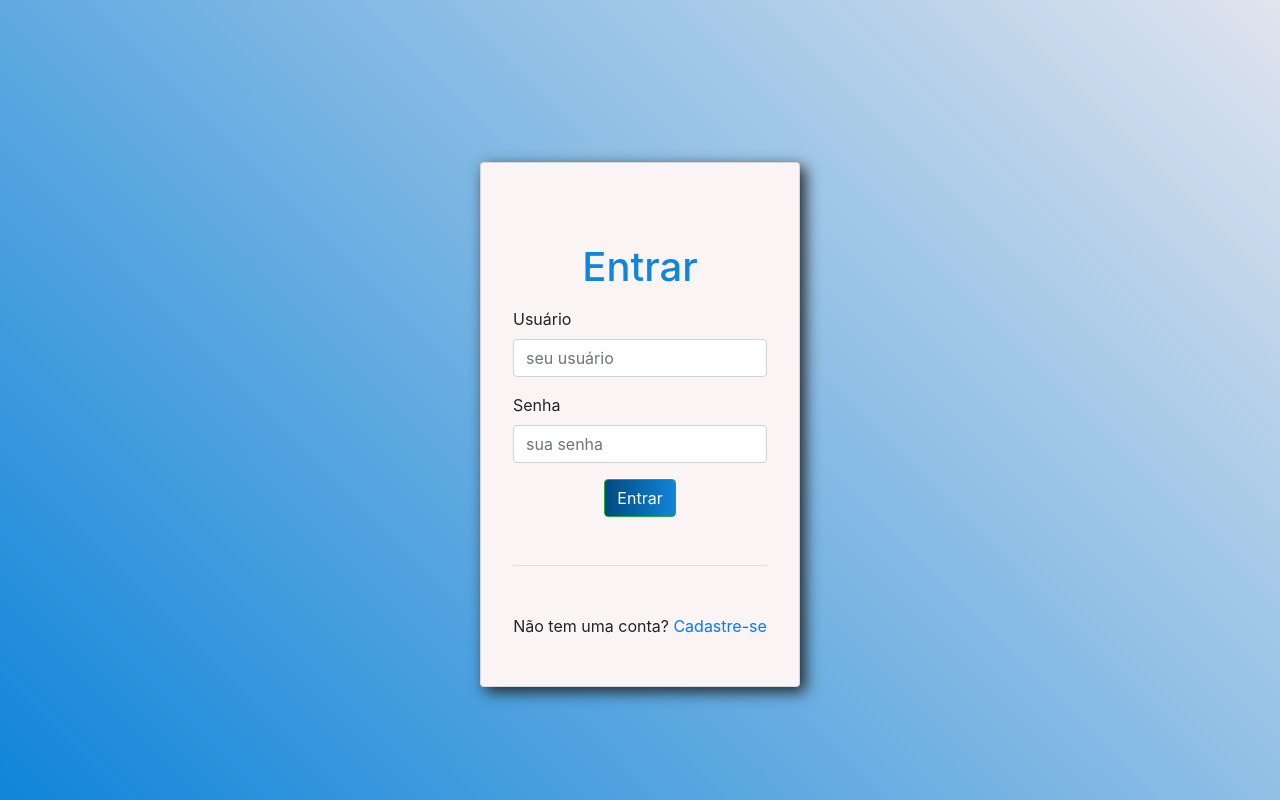
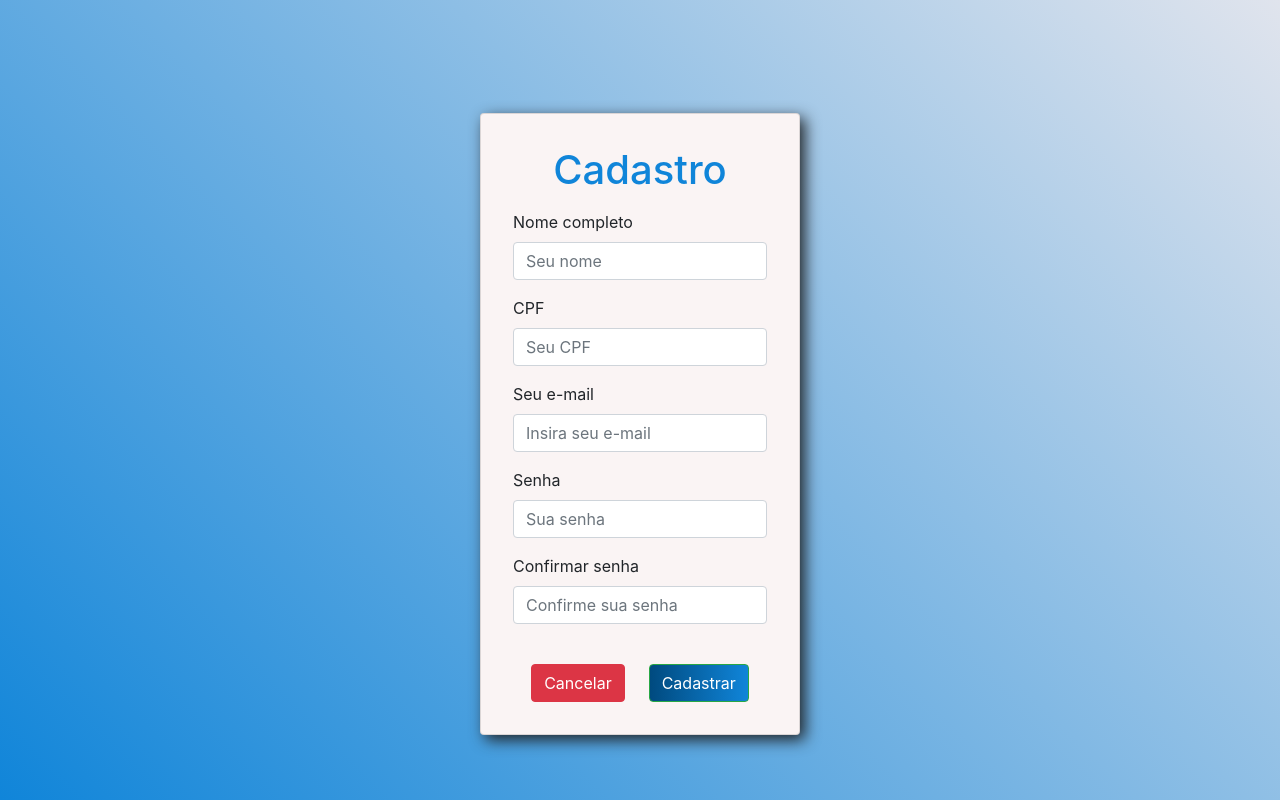
Before and after one commit to ProjetoAvancar/frontend, an Angular app: page /cadastrar in a window 1280 px wide. Before the commit this address led to /. Built offline with nearby package versions, Linux system fonts and the light colour scheme.

Commit message:
Implementação do Layout da tela cadastar e inclusão de Rotas

```diff
--- a/src/app/app-routing.module.ts
+++ b/src/app/app-routing.module.ts
@@ -1,7 +1,15 @@
 import { NgModule } from '@angular/core';
 import { RouterModule, Routes } from '@angular/router';
+import { CadastrarComponent } from './cadastrar/cadastrar.component';
+import { LoginComponent } from './login/login.component';
 
-const routes: Routes = [];
+const routes: Routes = [
+  {path: '', redirectTo: 'login', pathMatch: 'full'},
+
+  {path:'login', component: LoginComponent},
+  {path:'cadastrar', component: CadastrarComponent}
+
+];
 
 @NgModule({
   imports: [RouterModule.forRoot(routes)],
--- a/src/app/app.component.html
+++ b/src/app/app.component.html
@@ -1 +1 @@
-<app-login></app-login>
+<router-outlet></router-outlet>
--- a/src/app/app.module.ts
+++ b/src/app/app.module.ts
@@ -4,11 +4,13 @@ import { BrowserModule } from '@angular/platform-browser';
 import { AppRoutingModule } from './app-routing.module';
 import { AppComponent } from './app.component';
 import { LoginComponent } from './login/login.component';
+import { CadastrarComponent } from './cadastrar/cadastrar.component';
 
 @NgModule({
   declarations: [
     AppComponent,
-    LoginComponent
+    LoginComponent,
+    CadastrarComponent
   ],
   imports: [
     BrowserModule,
--- /dev/null
+++ b/src/app/cadastrar/cadastrar.component.css
@@ -0,0 +1,41 @@
+* {
+    margin: 5;
+    padding: 5;
+    box-sizing: border-box;
+}
+
+body {
+    background:linear-gradient(45deg, rgb(16, 133, 217),rgb(224, 228, 237)) ;
+    height: 100vh;
+    width: 100vw;
+    display: flex;
+    align-items: center;
+
+}
+
+.card {
+    background: rgb(250, 244, 244);
+    max-width: 350px;
+    padding: 2rem;
+    box-shadow: 5px 5px 15px;
+}
+
+h1 {
+    color: rgb(16, 133, 217);
+}
+
+#button {
+    background: linear-gradient(to left, rgba(16, 133, 217), rgb(0, 74, 127));
+
+transition: all 0.3s ease;
+}
+
+#buttonRed {
+    background: linear-gradient(to left, rgb(255, 77, 6)rgb(0, 74, 127));
+
+transition: all 0.3s ease;
+}
+
+.color {
+    color:blue
+}
--- /dev/null
+++ b/src/app/cadastrar/cadastrar.component.html
@@ -0,0 +1,52 @@
+<body>
+
+    <div class="container-fluid" id="img-bg">
+
+    <div class="row d-flex align-items-center">
+        <div class="col-md-12" >
+
+            <div class="row d-flex justify-content-center">
+                <div class="card col-md-3 mt-5">
+                    <h1 class="text-center mb-3"> Cadastro</h1>
+
+                    <div class="form-group">
+                        <label for="nome">Nome completo</label>
+                        <input class="form-control" type="text" name="nome" id="nome" placeholder="Seu nome">
+                    </div>
+
+                    <div class="form-group">
+                        <label for="CPF">CPF </label>
+                        <input class="form-control" type="text" name="CPF" id="CPF" placeholder="Seu CPF">
+                    </div>
+
+                    <div class="form-group">
+                        <label for="email">Seu e-mail </label>
+                        <input class="form-control" type="text" name="email" id="foto" placeholder="Insira seu e-mail">
+                    </div>
+
+                    <div class="form-group">
+                        <label for="senha">Senha </label>
+                        <input class="form-control" type="password" name="senha" id="senha" placeholder="Sua senha">
+                    </div>
+
+                    <div class="form-group">
+                        <label for="confirmSenha">Confirmar senha </label>
+                        <input class="form-control" type="password" name="confirmSenha" id="confirmSenha"
+                            placeholder="Confirme sua senha">
+                    </div>
+                    <br>
+                    <div class="d-flex justify-content-center">
+                        <button type="submit" class="btn btn-danger mr-4" id="buttonRed" routerLink="/login">Cancelar</button>
+                        <button type="submit" class="btn btn-success" id="button">Cadastrar</button>
+
+                </div>
+
+            </div>
+
+        </div> <!--fim do div do bg-->
+
+    </div>
+
+</div>
+</div>
+</body>
--- /dev/null
+++ b/src/app/cadastrar/cadastrar.component.ts
@@ -0,0 +1,15 @@
+import { Component, OnInit } from '@angular/core';
+
+@Component({
+  selector: 'app-cadastrar',
+  templateUrl: './cadastrar.component.html',
+  styleUrls: ['./cadastrar.component.css']
+})
+export class CadastrarComponent implements OnInit {
+
+  constructor() { }
+
+  ngOnInit(): void {
+  }
+
+}
--- a/src/app/login/login.component.html
+++ b/src/app/login/login.component.html
@@ -27,7 +27,7 @@
                     </div>
 
                     <hr class="mt-5 mb-5">
-                    <p class="text-center">Não tem uma conta? <a href="">Cadastre-se</a></p>
+                    <p class="text-center">Não tem uma conta? <a routerLink='/cadastrar'>Cadastre-se</a></p>
 
                 </div>
 
```
